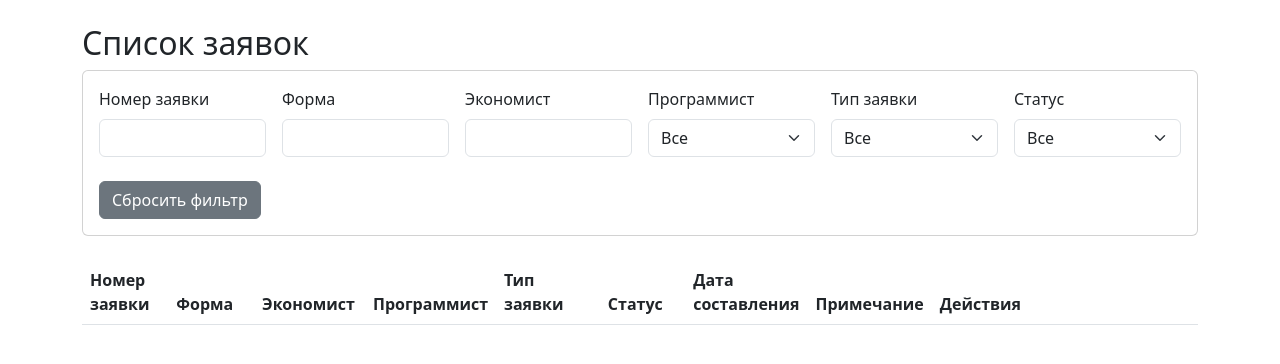
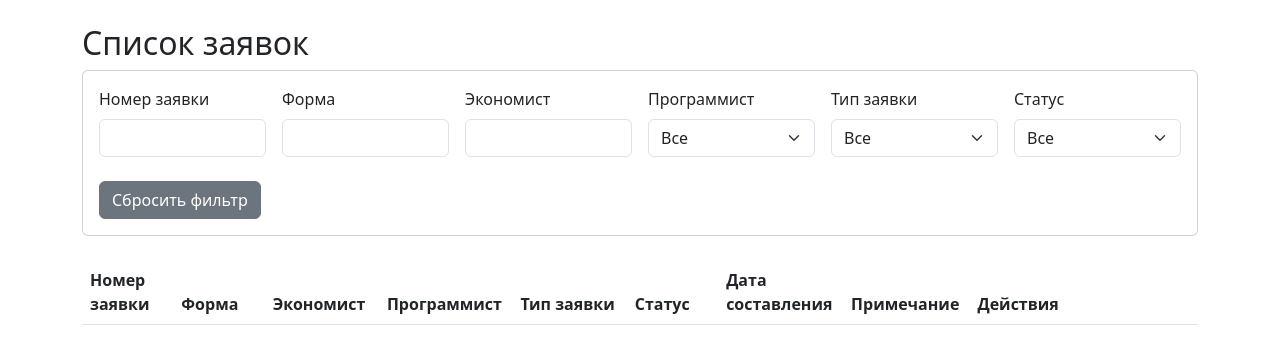
Before and after one commit to AlexinhoArh/ZayavkiOIRIT, a Flask app: page / in a window 1280 px wide. Shown: the part 56-420 px from the top of the page. Run offline with Flask 3, Linux system fonts and the light colour scheme; the visitor is signed in with stand-in values (Sample User, id 1); data comes from the database, SQL or seed files in the repository; data that the repository does not hold is empty.

Commit message:
update branch

```diff
--- a/templates/base.html
+++ b/templates/base.html
@@ -5,6 +5,11 @@
     <meta charset="UTF-8">
     <title>Заявки ОиРИТ</title>
     <link href="https://cdn.jsdelivr.net/npm/bootstrap@5.3.0/dist/css/bootstrap.min.css" rel="stylesheet">
+    <style>
+        .form-select-sm {
+            text-align: center;
+        }
+    </style>
 </head>
 <body>
     <nav class="navbar navbar-expand-lg navbar-light bg-light">
--- a/templates/index.html
+++ b/templates/index.html
@@ -73,7 +73,7 @@
             <th style="width: 8%;">Статус</th>
             <th style="width: 10%;">Дата составления</th>
             <th style="width: 8%;">Примечание</th>
-            <th style="width: 28%;">Действия</th>
+            <th style="width: 20%;">Действия</th>
         </tr>
     </thead>
     <tbody>
```
Also changed, not shown: 1 other file.
